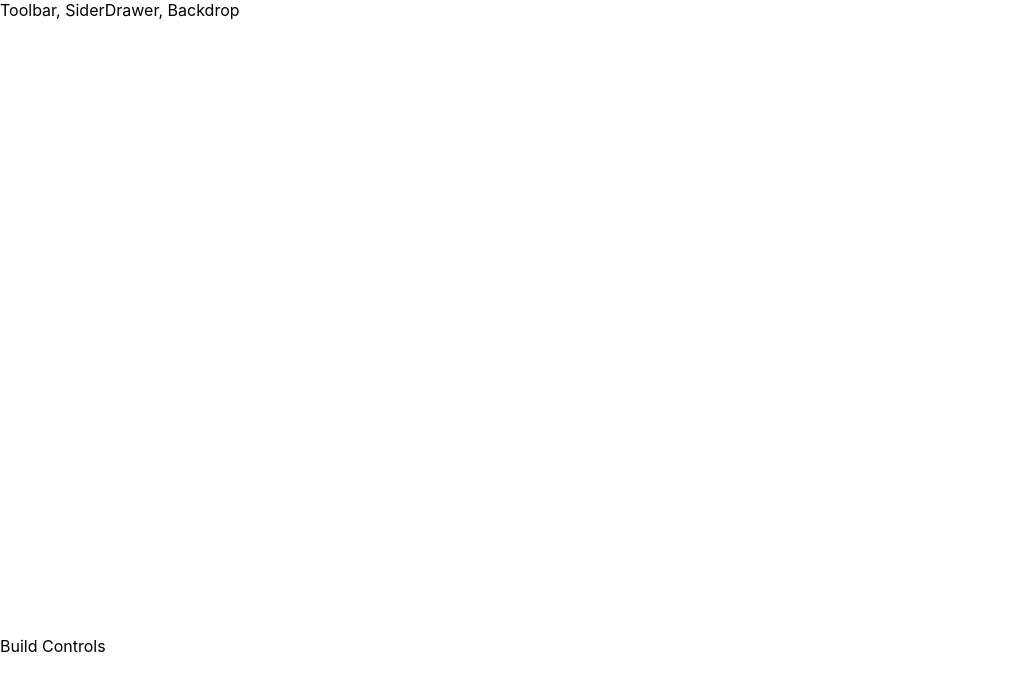
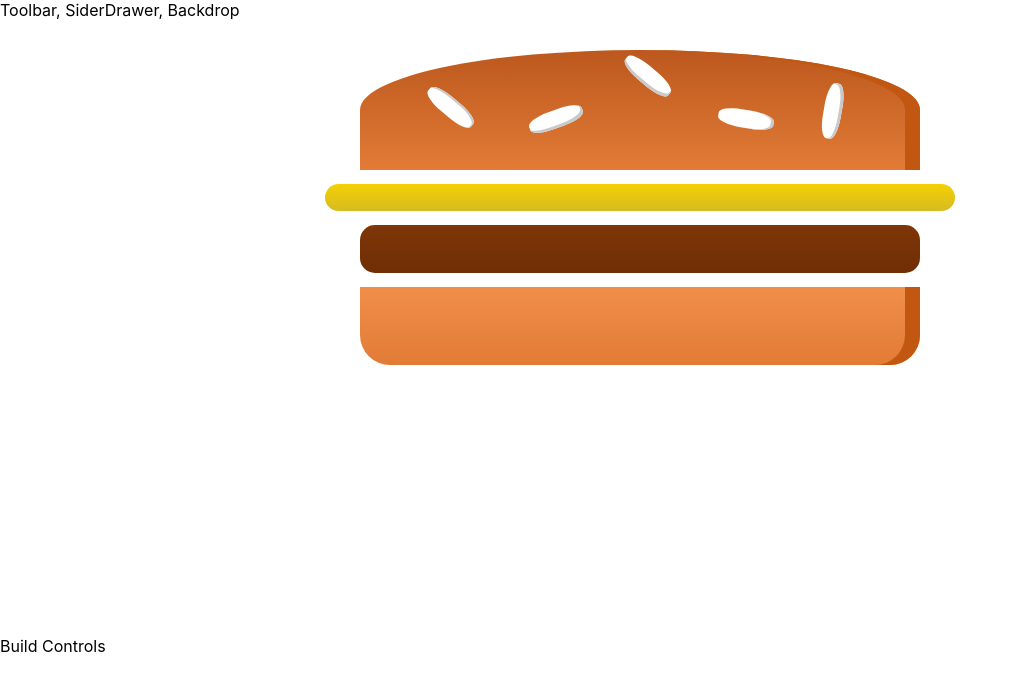
Before and after one commit to Saurabhrkp/Burger-Builder, a React (Create React App) app: page / in a window 1280 px wide. Shown: the top 690 px of the page, without its empty margins (0-1017 px from the left). Built offline with nearby package versions, Linux system fonts and the light colour scheme.

Commit message:
Dynamic CSS classes for each Components

```diff
--- a/src/components/Burger/Burger.js
+++ b/src/components/Burger/Burger.js
@@ -1,11 +1,11 @@
 import React from 'react';
 
-import './Burger.css';
+import styles from './Burger.module.css';
 import BurgerIngredient from './BurgerIngredient/BurgerIngredient';
 
 const burger = props => {
   return (
-    <div className='Burger'>
+    <div className={styles.Burger}>
       <BurgerIngredient type='bread-top' />
       <BurgerIngredient type='cheese' />
       <BurgerIngredient type='meat' />
--- a/src/components/Burger/Burger.css
+++ b/src/components/Burger/Burger.module.css
@@ -2,7 +2,7 @@
   width: 100%;
   margin: auto;
   height: 250px;
-  overflow: scroll;
+  overflow: hidden;
   font-weight: bold;
   font-size: 1.2rem;
 }
--- a/src/components/Burger/BurgerIngredient/BurgerIngredient.js
+++ b/src/components/Burger/BurgerIngredient/BurgerIngredient.js
@@ -1,29 +1,34 @@
 import React, { Component } from 'react';
+
 import PropTypes from 'prop-types';
+import styles from './BurgerIngredient.module.css';
 
 class BurgerIngredient extends Component {
   render() {
     let ingredient = null;
     switch (this.props.type) {
       case 'bread-bottom':
-        ingredient = <div className='BreadBottom'></div>;
+        ingredient = <div className={styles.BreadBottom}></div>;
         break;
       case 'bread-top':
         ingredient = (
-          <div className='BreadTop'>
-            <div className='Seeds1'></div>
-            <div className='Seeds2'></div>
+          <div className={styles.BreadTop}>
+            <div className={styles.Seeds1}></div>
+            <div className={styles.Seeds2}></div>
           </div>
         );
         break;
       case 'meat':
-        ingredient = <div className='Meat'></div>;
+        ingredient = <div className={styles.Meat}></div>;
         break;
       case 'salad':
-        ingredient = <div className='Salad'></div>;
+        ingredient = <div className={styles.Salad}></div>;
         break;
-      case 'beacon':
-        ingredient = <div className='Bacon'></div>;
+      case 'bacon':
+        ingredient = <div className={styles.Bacon}></div>;
+        break;
+      case 'cheese':
+        ingredient = <div className={styles.Cheese}></div>;
         break;
       default:
         ingredient = null;
--- a/src/components/Layout/Layout.js
+++ b/src/components/Layout/Layout.js
@@ -1,13 +1,13 @@
 import React from 'react';
 
 import Aux from '../../hoc/Auxiliary';
-import './Layout.css';
+import styles from './Layout.module.css';
 
 const layout = props => {
   return (
     <Aux>
       <div>Toolbar, SiderDrawer, Backdrop</div>
-      <main className='Content'>{props.children}</main>
+      <main className={styles.Content}>{props.children}</main>
     </Aux>
   );
 };
```
Also changed, not shown: src/components/Burger/BurgerIngredient/BurgerIngredient.module.css (renamed from src/components/Burger/BurgerIngredient/BurgerIngredient.css), src/components/Layout/Layout.module.css (renamed from src/components/Layout/Layout.css).
